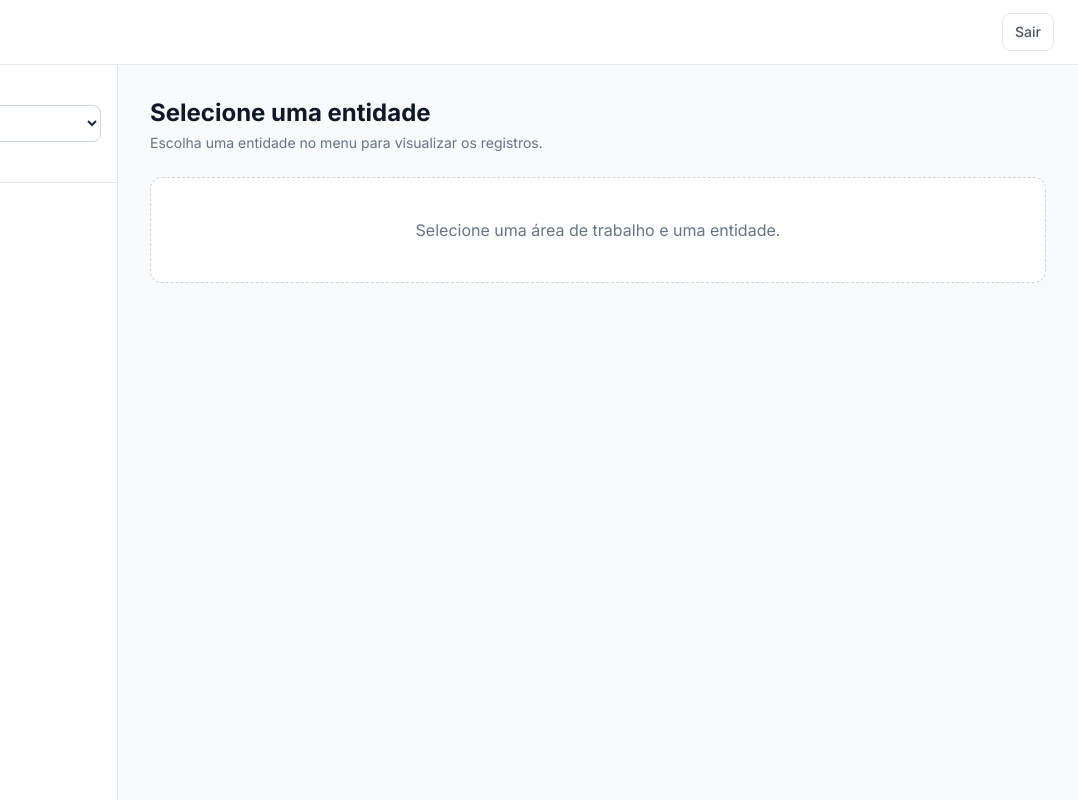
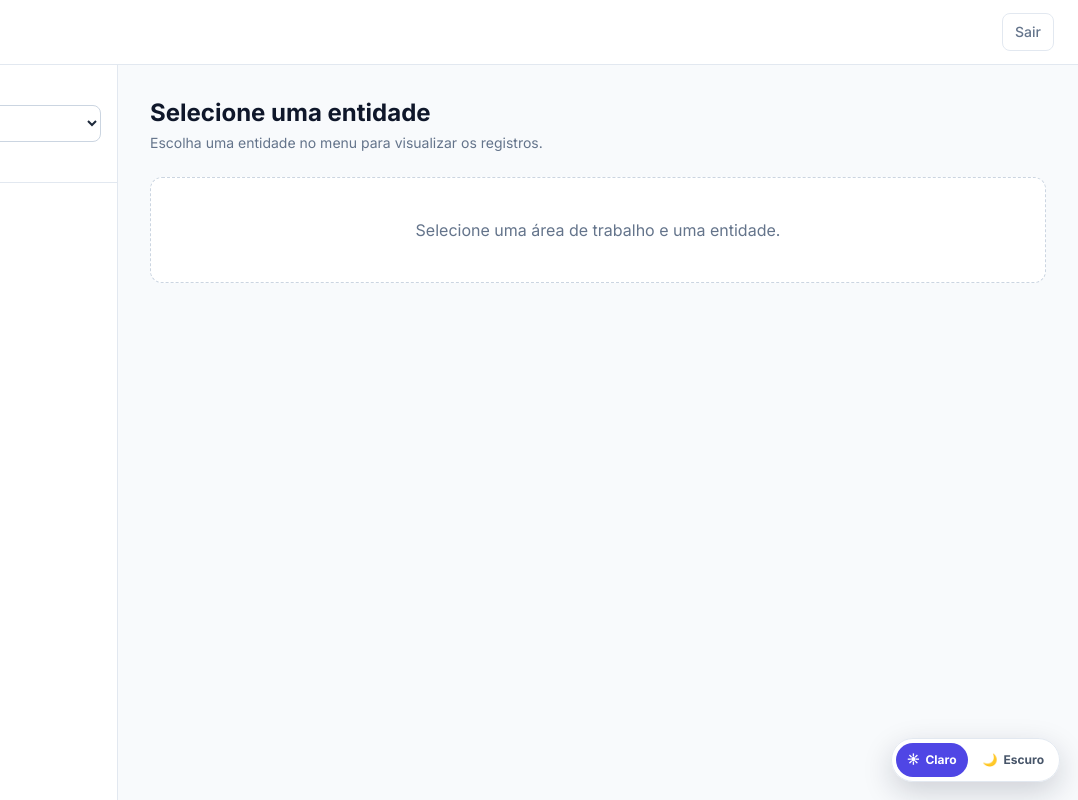
Before and after one commit to oliverlleo/ConstruktorF, a website with bundled scripts: page pages/user-view.html in a window 1280 px wide. Shown: the full height of the page, 202-1280 px from the left. Built offline with nearby package versions, Linux system fonts and the light colour scheme; no server answers.

Commit message:
Enable shared theme controls in user view

```diff
--- a/pages/user-view.html
+++ b/pages/user-view.html
@@ -11,6 +11,7 @@
   <script src="https://www.gstatic.com/firebasejs/9.15.0/firebase-app-compat.js"></script>
   <script src="https://www.gstatic.com/firebasejs/9.15.0/firebase-auth-compat.js"></script>
   <script src="https://www.gstatic.com/firebasejs/9.15.0/firebase-firestore-compat.js"></script>
+  <link rel="stylesheet" href="../css/style.css">
   <style>
     body { font-family: Inter, sans-serif; }
   </style>
@@ -65,5 +66,6 @@
   </div>
 
   <script type="module" src="../js/features/user-view/user-view.js"></script>
+  <script src="../js/dark-mode.js"></script>
 </body>
 </html>
```
